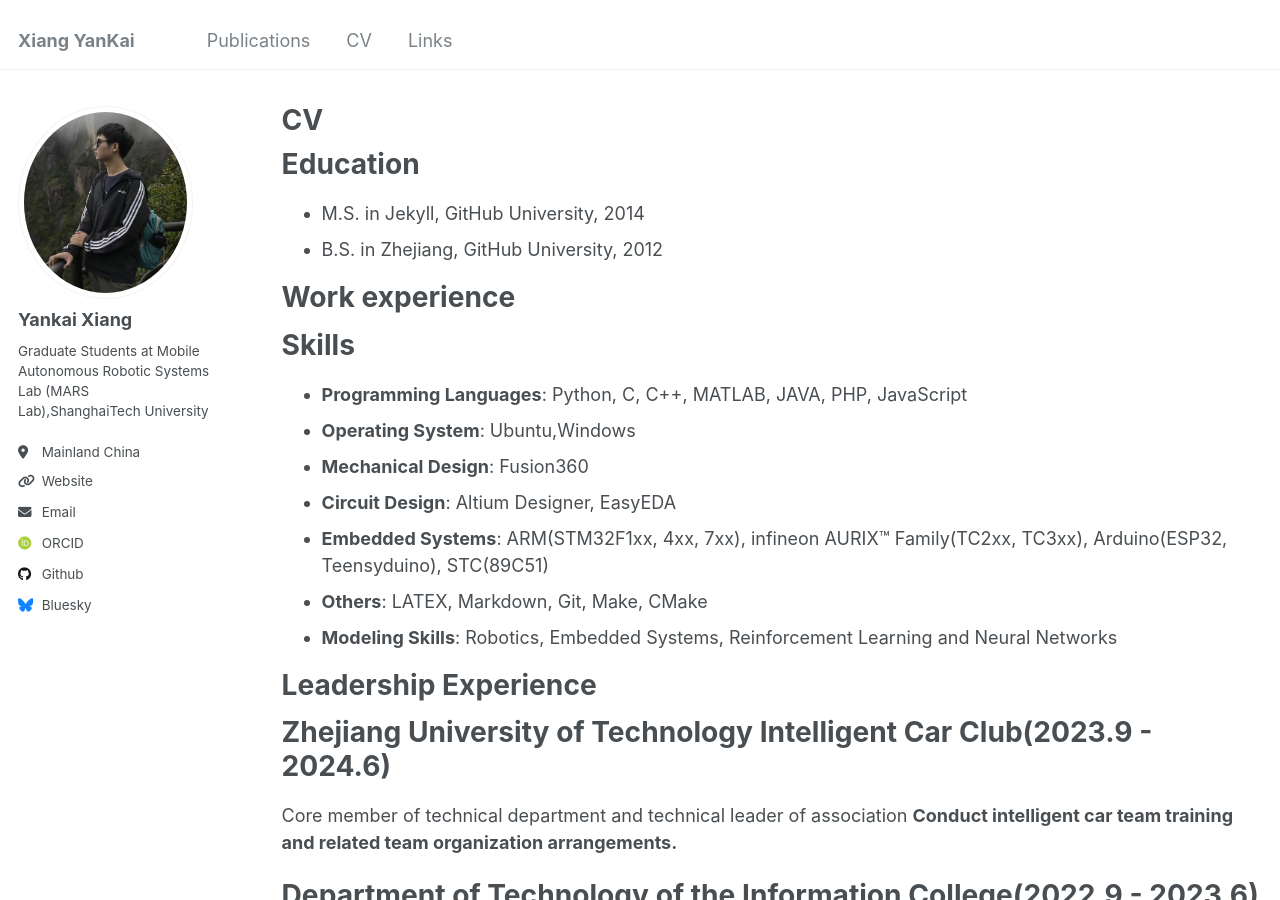
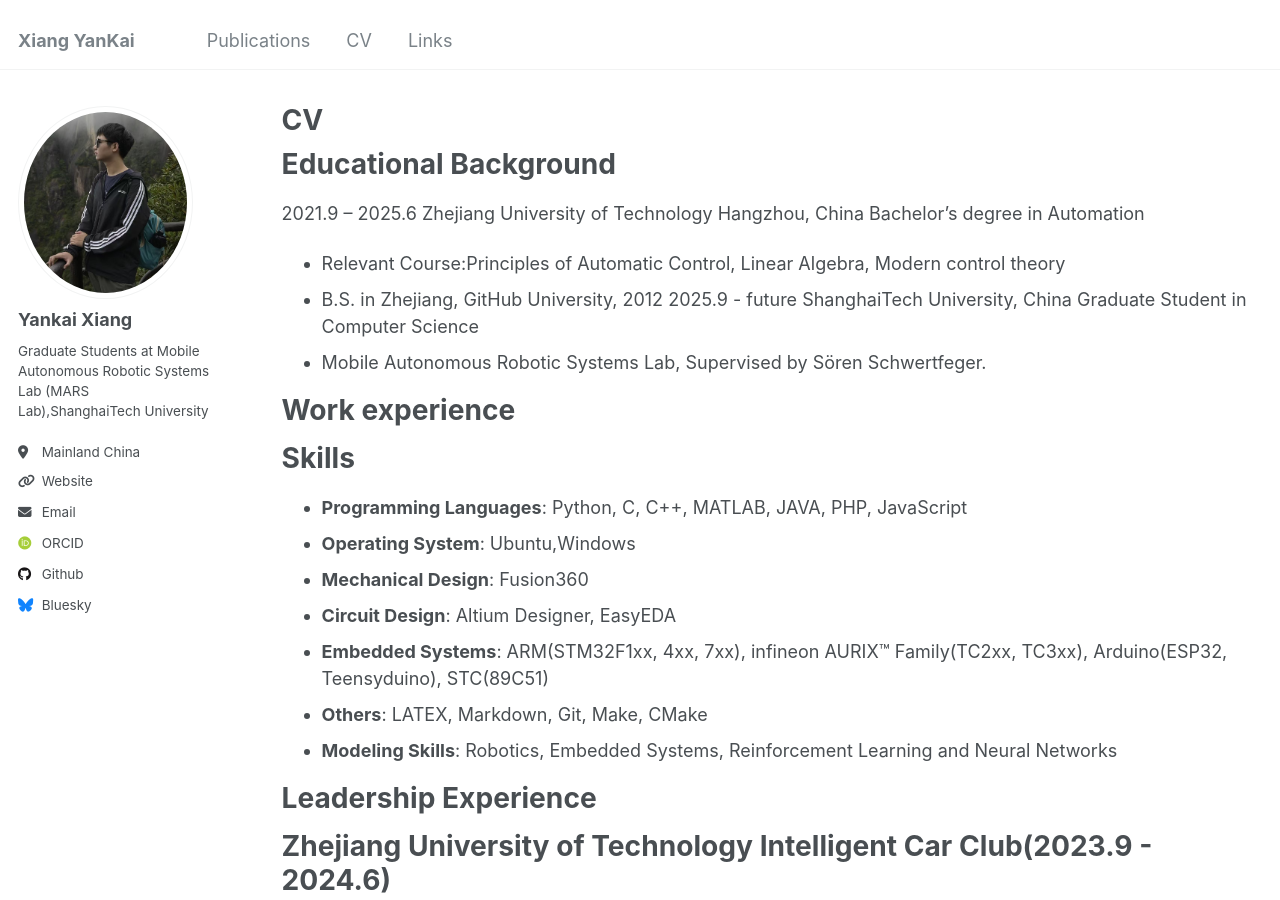
Before and after one commit to cmjang/cmjang.github.io, a Jekyll site: the page built from _pages/cv.md, in a window 1280 px wide and 900 px high. Built offline with Jekyll 4.4.1, drawn with Linux system fonts in a browser that asks for light colours; some web fonts are replaced.

Commit message:
Update cv.md

```diff
--- a/_pages/cv.md
+++ b/_pages/cv.md
@@ -9,10 +9,16 @@ redirect_from:
 
 {% include base_path %}
 
-Education
+Educational Background
 ======
-* M.S. in Jekyll, GitHub University, 2014
+2021.9 – 2025.6 Zhejiang University of Technology Hangzhou, China
+Bachelor's degree in Automation
+* Relevant Course:Principles of Automatic Control, Linear Algebra, Modern control theory
 * B.S. in Zhejiang, GitHub University, 2012
+2025.9 - future  ShanghaiTech University, China
+Graduate Student in Computer Science
+* Mobile Autonomous Robotic Systems Lab, Supervised by Sören Schwertfeger.
+
 
 Work experience
 ======
```
